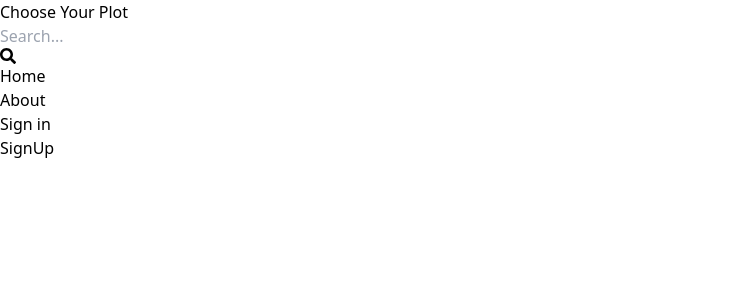
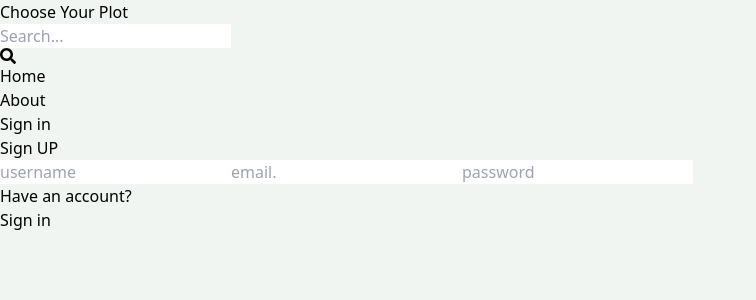
Before and after one commit to sneha-sundaran/fullstack, a React (Vite) app: page /Sign-up in a window 1280 px wide. Shown: the top 300 px of the page, without its empty margins (0-756 px from the left). Built offline with nearby package versions, Linux system fonts and the light colour scheme.

Commit message:
complete sign up page ul

```diff
--- a/src/index.css
+++ b/src/index.css
@@ -1,3 +1,6 @@
 @tailwind base;
 @tailwind components;
 @tailwind utilities;
+body{
+    background-color: rgb(241,245,241);
+}
--- a/src/pages/SignUp.jsx
+++ b/src/pages/SignUp.jsx
@@ -1,7 +1,21 @@
-import React from 'react'
-
+import {Link } from 'react-router-dom'
 export default function SignUp() {
   return (
-    <div>SignUp</div>
+    <div className='p-3 max-w-lg mx-auto'>
+      <h1 className='text-3xl text-center font-semibold my-7'>Sign UP</h1>
+      <form className='flex flex-col gap-4'>
+        <input type="text" placeholder='username' className='border p-3 rounded-lg' id ='username'/>
+      <input type="text" placeholder='email.' className='border p-3 rounded-lg' id ='email'/>
+        <input type="text" placeholder='password' className='border p-3 rounded-lg' id ='password'/>
+      <button className='bg-slate-700 text-white p-3 rounded-lg uppercase hover:opacity-95 disabled:opacity-80'></button>
+      </form>
+      <div className='flex gap-2 mt-5'>
+        <p>Have an account?</p>
+        <Link t0={"/Sign-in"}>
+          <span className='text-blue-700'>Sign in </span>
+        </Link>
+      </div>
+      </div>
+
   )
 }
```
